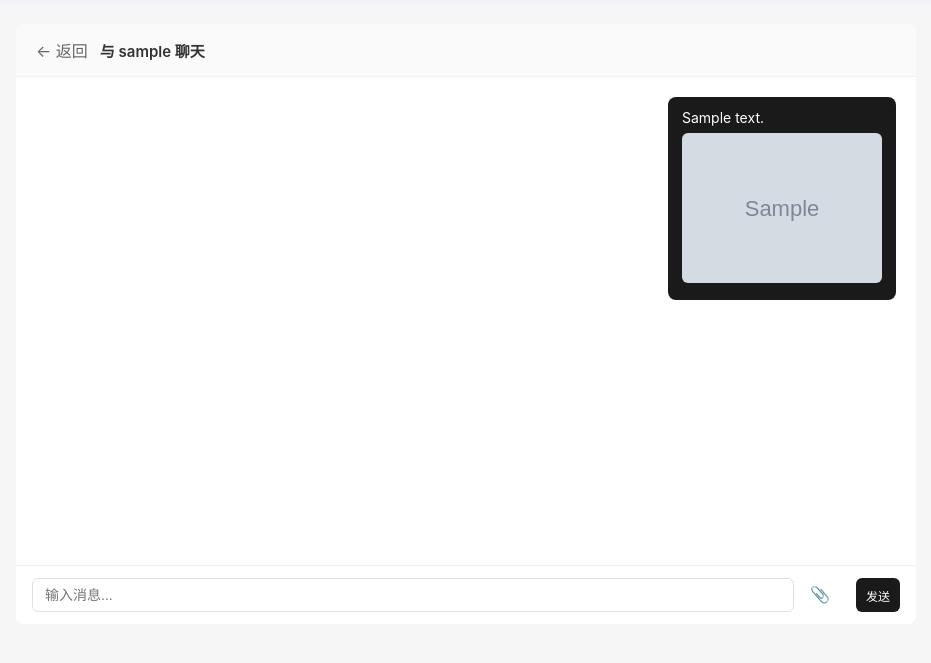
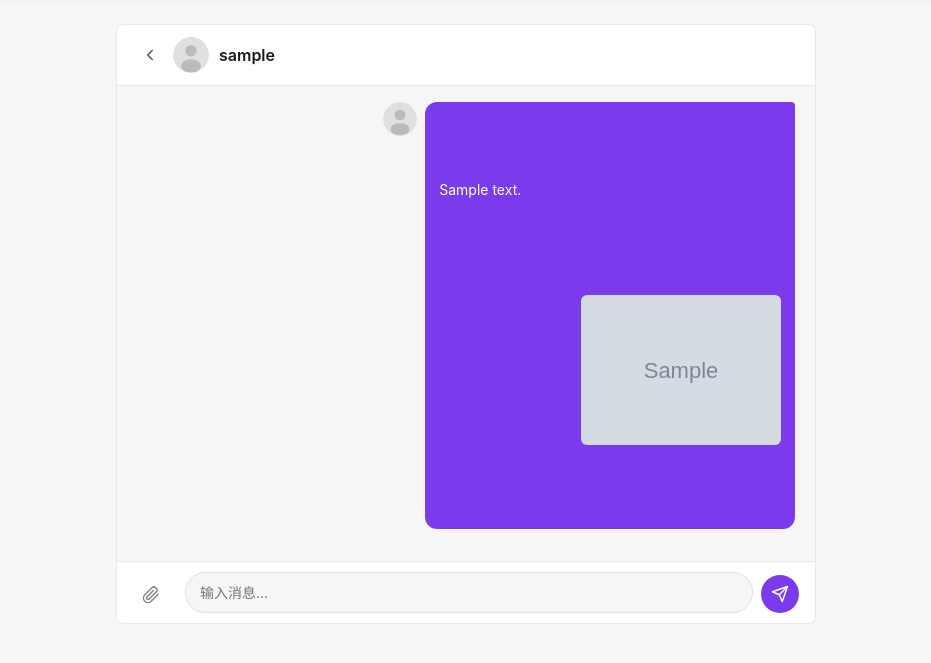
Before and after one commit to Jack1447/ThinkShare, a Flask app: page /chat/1 in a window 1280 px wide. Shown: the part 56-719 px from the top of the page, without its empty margins (174-1105 px from the left). Run offline with Flask 3, Linux system fonts and the light colour scheme; the visitor is signed in with stand-in values (Sample User, id 1); tables that the repository leaves empty hold one stand-in row (values such as "Sample post"); grey boxes marked "Sample" are stand-in pictures; some libraries are stand-ins or nearby versions.

Commit message:
fix chat and make top

```diff
--- a/forum_pkg/routes/forum.py
+++ b/forum_pkg/routes/forum.py
@@ -150,8 +150,8 @@ def register_forum_routes(app):
 
         if not content:
             flash('评论内容不能为空', 'error')
-        elif len(content) > 1000:
-            flash('评论不能超过 1000 个字符', 'error')
+        elif len(content) > 200:
+            flash('评论不能超过 200 个字符', 'error')
         else:
             comment = Comment(
                 post_id=post_id,
--- a/static/css/style.css
+++ b/static/css/style.css
@@ -453,17 +453,8 @@ a {
     color: #888;
 }
 
-.pin-badge {
-    background: #ede9fe;
-    color: #7c3aed;
-    padding: 1px 8px;
-    border-radius: 4px;
-    font-size: 12px;
-    font-weight: 500;
-    margin-right: 6px;
-    display: inline-flex;
-    align-items: center;
-    gap: 3px;
+.post-card.pinned {
+    background: linear-gradient(180deg, rgba(220,38,38,0.06) 0%, rgba(220,38,38,0.02) 40%, #fff 100%);
 }
 
 .pin-toggle-btn {
@@ -1316,43 +1307,58 @@ a {
 
 /* 聊天 */
 .chat-page {
-    max-width: 900px;
+    max-width: 700px;
     margin: 0 auto;
     width: 100%;
 }
 
 .chat-box {
-    background: #fff;
+    background: #f6f6f6;
     border-radius: 8px;
     overflow: hidden;
     display: flex;
     flex-direction: column;
     height: 600px;
+    border: 1px solid #e8e8e8;
 }
 
 .chat-header {
-    padding: 14px 20px;
-    border-bottom: 1px solid #f0f0f0;
-    font-size: 15px;
-    font-weight: 600;
-    background: #fafafa;
-    display: flex;
-    align-items: center;
-    gap: 12px;
+    padding: 12px 20px;
+    background: #fff;
+    border-bottom: 1px solid #e8e8e8;
+    font-size: 16px;
+    font-weight: 600;
+    display: flex;
+    align-items: center;
+    gap: 10px;
+    color: #1a1a1a;
+}
+
+.chat-header-avatar {
+    width: 36px;
+    height: 36px;
+    border-radius: 50%;
+    object-fit: cover;
+}
+
+.chat-header-name {
+    flex: 1;
 }
 
 .chat-back {
-    font-size: 16px;
-    color: #666;
-    font-weight: normal;
+    display: flex;
+    align-items: center;
+    color: #555;
+    padding: 4px;
+    border-radius: 4px;
 }
 
 .chat-back:hover {
-    color: #333;
+    background: #f0f0f0;
+    color: #1a1a1a;
 }
 
 .chat-limit-tag {
-    margin-left: auto;
     font-size: 12px;
     color: #999;
     font-weight: normal;
@@ -1361,60 +1367,152 @@ a {
     border-radius: 10px;
 }
 
-.chat-messages {
-    flex: 1;
-    overflow-y: auto;
-    padding: 20px;
-    display: flex;
-    flex-direction: column;
-    gap: 12px;
-}
-
-.chat-msg {
-    max-width: 70%;
-    padding: 10px 14px;
-    border-radius: 8px;
-    font-size: 14px;
-    line-height: 1.6;
-}
-
-.chat-msg.sent {
-    align-self: flex-end;
-    background: #1a1a1a;
-    color: #fff;
-}
-
-.chat-msg.received {
-    align-self: flex-start;
-    background: #f0f0f0;
-    color: #333;
-}
-
-.chat-input {
-    display: flex;
-    padding: 12px 16px;
-    border-top: 1px solid #f0f0f0;
-    gap: 10px;
-}
-
-.chat-input input {
-    flex: 1;
-    padding: 8px 12px;
-    border: 1px solid #e0e0e0;
-    border-radius: 6px;
-    font-size: 14px;
-    outline: none;
-}
-
-.chat-input input:focus {
-    border-color: #999;
-}
-
 .chat-limit {
     text-align: center;
     font-size: 12px;
     color: #999;
     margin-top: 6px;
+}
+
+.chat-messages {
+    flex: 1;
+    overflow-y: auto;
+    padding: 16px 20px;
+    display: flex;
+    flex-direction: column;
+    gap: 16px;
+    background: #f6f6f6;
+}
+
+.chat-msg-row {
+    display: flex;
+    align-items: flex-start;
+    gap: 8px;
+    max-width: 100%;
+}
+
+.chat-msg-row.sent {
+    flex-direction: row-reverse;
+}
+
+.chat-msg-avatar {
+    width: 34px;
+    height: 34px;
+    border-radius: 50%;
+    object-fit: cover;
+    flex-shrink: 0;
+}
+
+.chat-msg-bubble {
+    max-width: 65%;
+    padding: 10px 14px;
+    border-radius: 8px;
+    font-size: 14px;
+    line-height: 1.6;
+    word-break: break-word;
+    white-space: pre-wrap;
+}
+
+.chat-msg-bubble.sent {
+    background: #7c3aed;
+    color: #fff;
+    border-radius: 12px 4px 12px 12px;
+}
+
+.chat-msg-bubble.received {
+    background: #fff;
+    color: #333;
+    border-radius: 4px 12px 12px 12px;
+    box-shadow: 0 1px 2px rgba(0,0,0,0.05);
+}
+
+.chat-input-area {
+    display: flex;
+    padding: 10px 16px;
+    background: #fff;
+    border-top: 1px solid #e8e8e8;
+    gap: 8px;
+    align-items: flex-end;
+}
+
+.chat-input-area textarea {
+    flex: 1;
+    padding: 9px 14px;
+    border: 1px solid #e0e0e0;
+    border-radius: 20px;
+    font-size: 14px;
+    outline: none;
+    resize: none;
+    font-family: inherit;
+    line-height: 1.5;
+    max-height: 120px;
+    overflow-y: auto;
+    background: #f6f6f6;
+}
+
+.chat-input-area textarea:focus {
+    border-color: #8b5cf6;
+    background: #fff;
+}
+
+.chat-send-btn {
+    display: flex;
+    align-items: center;
+    justify-content: center;
+    width: 38px;
+    height: 38px;
+    border-radius: 50%;
+    border: none;
+    background: #7c3aed;
+    color: #fff;
+    cursor: pointer;
+    flex-shrink: 0;
+    transition: background 0.15s;
+}
+
+.chat-send-btn:hover {
+    background: #6d28d9;
+}
+
+.chat-send-btn:disabled {
+    background: #ccc;
+    cursor: not-allowed;
+}
+
+.chat-text { margin-bottom: 0; }
+
+.chat-image {
+    max-width: 200px;
+    max-height: 200px;
+    border-radius: 6px;
+    cursor: pointer;
+    margin-top: 4px;
+}
+
+.chat-file-btn {
+    display: flex;
+    align-items: center;
+    justify-content: center;
+    width: 36px;
+    height: 36px;
+    border-radius: 50%;
+    cursor: pointer;
+    color: #888;
+    flex-shrink: 0;
+    transition: background 0.15s;
+}
+
+.chat-file-btn:hover { background: #f0f0f0; color: #333; }
+
+.chat-file-btn input { display: none; }
+
+.chat-file-name {
+    font-size: 11px;
+    color: #999;
+    max-width: 80px;
+    overflow: hidden;
+    text-overflow: ellipsis;
+    white-space: nowrap;
 }
 
 /* 好友列表 */
@@ -1781,48 +1879,6 @@ a {
     background: #1a1a1a;
     color: #fff;
     border-color: #1a1a1a;
-}
-
-.chat-text { margin-bottom: 4px; }
-
-.chat-image {
-    max-width: 200px;
-    max-height: 200px;
-    border-radius: 6px;
-    cursor: pointer;
-}
-
-.chat-msg.sent .chat-file-link,
-.chat-msg.received .chat-file-link {
-    color: inherit;
-    text-decoration: underline;
-    font-size: 13px;
-}
-
-.chat-file-btn {
-    display: flex;
-    align-items: center;
-    justify-content: center;
-    width: 32px;
-    height: 32px;
-    border-radius: 6px;
-    cursor: pointer;
-    font-size: 16px;
-    transition: background 0.15s;
-    flex-shrink: 0;
-}
-
-.chat-file-btn:hover { background: #f0f0f0; }
-
-.chat-file-btn input { display: none; }
-
-.chat-file-name {
-    font-size: 11px;
-    color: #999;
-    max-width: 80px;
-    overflow: hidden;
-    text-overflow: ellipsis;
-    white-space: nowrap;
 }
 
 .report-trigger {
--- a/templates/chat.html
+++ b/templates/chat.html
@@ -1,6 +1,6 @@
 {% extends "base.html" %}
 
-{% block title %}与 {{ peer.nickname }} 聊天 - ThinkShare{% endblock %}
+{% block title %}{{ peer.nickname }} - ThinkShare{% endblock %}
 
 {% block content %}
 <div class="main-layout">
@@ -8,8 +8,9 @@
 
         <div class="chat-box">
             <div class="chat-header">
-                <a href="javascript:history.back()" class="chat-back">← 返回</a>
-                <span>与 {{ peer.nickname }} 聊天</span>
+                <a href="javascript:history.back()" class="chat-back"><svg width="18" height="18" viewBox="0 0 24 24" fill="none" stroke="currentColor" stroke-width="2" stroke-linecap="round" stroke-linejoin="round"><polyline points="15 18 9 12 15 6"/></svg></a>
+                <img class="chat-header-avatar" src="{{ peer.avatar_url }}" alt="avatar">
+                <span class="chat-header-name">{{ peer.nickname }}</span>
                 {% if chat_type == 'short' %}
                 <span class="chat-limit-tag" id="chat-limit-tag">短时 <span id="chat-count">{{ total_count }}</span>/10</span>
                 {% endif %}
@@ -18,7 +19,11 @@
             <div class="chat-messages" id="chat-messages">
                 {% if messages %}
                     {% for msg in messages %}
-                    <div class="chat-msg {{ 'sent' if msg.sender_id == session['user_id'] else 'received' }}">
+                    <div class="chat-msg-row {{ 'sent' if msg.sender_id == session['user_id'] else 'received' }}">
+                        {% if msg.sender_id != session['user_id'] %}
+                        <img class="chat-msg-avatar" src="{{ msg.sender.avatar_url }}" alt="avatar">
+                        {% endif %}
+                        <div class="chat-msg-bubble {{ 'sent' if msg.sender_id == session['user_id'] else 'received' }}">
                             {% if msg.content %}
                             <div class="chat-text">{{ msg.content }}</div>
                             {% endif %}
@@ -26,6 +31,10 @@
                                 <a href="{{ msg.file_url }}" target="_blank">
                                     <img class="chat-image" src="{{ msg.file_url }}" alt="{{ msg.file_name }}">
                                 </a>
+                            {% endif %}
+                        </div>
+                        {% if msg.sender_id == session['user_id'] %}
+                        <img class="chat-msg-avatar" src="{{ session.get('avatar_url', url_for('static', filename='img/default_avatar.svg')) }}" alt="avatar">
                         {% endif %}
                     </div>
                     {% endfor %}
@@ -36,19 +45,21 @@
                 {% endif %}
             </div>
 
-            <form method="POST" class="chat-input" id="chat-form" enctype="multipart/form-data">
-                <input type="text" name="content" id="chat-input-text" placeholder="输入消息..."
-                    {% if chat_type == 'short' and total_count >= 10 %}disabled{% endif %}>
+            <form method="POST" class="chat-input-area" id="chat-form" enctype="multipart/form-data">
                 {% if chat_type == 'long' %}
                 <label class="chat-file-btn" title="发送文件">
-                    📎
+                    <svg width="18" height="18" viewBox="0 0 24 24" fill="none" stroke="currentColor" stroke-width="2" stroke-linecap="round" stroke-linejoin="round"><path d="M21.44 11.05l-9.19 9.19a6 6 0 0 1-8.49-8.49l9.19-9.19a4 4 0 0 1 5.66 5.66l-9.2 9.19a2 2 0 0 1-2.83-2.83l8.49-8.48"/></svg>
                     <input type="file" name="file" id="chat-file-input" accept="image/*"
                         onchange="onFileSelected(this)">
                 </label>
                 <span id="file-name" class="chat-file-name"></span>
                 {% endif %}
-                <button type="submit" class="btn btn-sm btn-reply-submit" id="chat-send-btn"
-                    {% if chat_type == 'short' and total_count >= 10 %}disabled{% endif %}>发送</button>
+                <textarea name="content" id="chat-input-text" placeholder="输入消息..." rows="1"
+                    {% if chat_type == 'short' and total_count >= 10 %}disabled{% endif %}></textarea>
+                <button type="submit" class="chat-send-btn" id="chat-send-btn"
+                    {% if chat_type == 'short' and total_count >= 10 %}disabled{% endif %}>
+                    <svg width="18" height="18" viewBox="0 0 24 24" fill="none" stroke="currentColor" stroke-width="2" stroke-linecap="round" stroke-linejoin="round"><line x1="22" y1="2" x2="11" y2="13"/><polygon points="22 2 15 22 11 13 2 9 22 2"/></svg>
+                </button>
             </form>
 
             {% if chat_type == 'short' %}
@@ -81,9 +92,17 @@
     var userId = {{ session['user_id'] }};
     var peerId = {{ peer.id }};
     var peerNickname = '{{ peer.nickname }}';
+    var peerAvatar = '{{ peer.avatar_url }}';
+    var myAvatar = '{{ session.get("avatar_url", url_for("static", filename="img/default_avatar.svg")) }}';
     var totalCount = {{ total_count or 0 }};
 
     if (box) { box.scrollTop = box.scrollHeight; }
+
+    function autoResize() {
+        input.style.height = 'auto';
+        input.style.height = Math.min(input.scrollHeight, 120) + 'px';
+    }
+    input.addEventListener('input', autoResize);
 
     var socket = io();
 
@@ -95,10 +114,32 @@
         if (emptyEl) { emptyEl.style.display = 'none'; emptyEl = null; }
 
         var isMine = msg.sender_id === userId;
-        var div = document.createElement('div');
-        div.className = 'chat-msg ' + (isMine ? 'sent' : 'received');
-        div.innerHTML = '<div class="chat-text">' + escapeHtml(msg.content) + '</div>';
-        box.appendChild(div);
+        var row = document.createElement('div');
+        row.className = 'chat-msg-row ' + (isMine ? 'sent' : 'received');
+
+        var avatarSrc = isMine ? myAvatar : peerAvatar;
+        if (!isMine) {
+            var avatar = document.createElement('img');
+            avatar.className = 'chat-msg-avatar';
+            avatar.src = avatarSrc;
+            avatar.alt = 'avatar';
+            row.appendChild(avatar);
+        }
+
+        var bubble = document.createElement('div');
+        bubble.className = 'chat-msg-bubble ' + (isMine ? 'sent' : 'received');
+        bubble.innerHTML = '<div class="chat-text">' + escapeHtml(msg.content) + '</div>';
+        row.appendChild(bubble);
+
+        if (isMine) {
+            var avatarR = document.createElement('img');
+            avatarR.className = 'chat-msg-avatar';
+            avatarR.src = avatarSrc;
+            avatarR.alt = 'avatar';
+            row.appendChild(avatarR);
+        }
+
+        box.appendChild(row);
         box.scrollTop = box.scrollHeight;
 
         if (chatType === 'short' && !isMine) {
@@ -117,13 +158,11 @@
         return div.innerHTML;
     }
 
-    window.onFileSelected = function(input) {
-        if (input.files && input.files[0]) {
-            if (fileNameEl) fileNameEl.textContent = input.files[0].name;
-            sendBtn.textContent = '上传';
+    window.onFileSelected = function(el) {
+        if (el.files && el.files[0]) {
+            if (fileNameEl) fileNameEl.textContent = el.files[0].name;
         } else {
             if (fileNameEl) fileNameEl.textContent = '';
-            sendBtn.textContent = '发送';
         }
     };
 
@@ -131,9 +170,7 @@
         var text = input.value.trim();
         var hasFile = fileInput && fileInput.files && fileInput.files.length > 0;
 
-        if (hasFile) {
-            return;
-        }
+        if (hasFile) return;
 
         e.preventDefault();
         if (!text) return;
@@ -152,6 +189,7 @@
         });
 
         input.value = '';
+        input.style.height = 'auto';
         input.focus();
 
         if (chatType === 'short') {
--- a/templates/forum.html
+++ b/templates/forum.html
@@ -18,7 +18,7 @@
     <main class="main-content">
         {% if pagination.items %}
             {% for post in pagination.items %}
-            <div class="post-card" data-post-url="{{ url_for('post_detail', post_id=post.id) }}" onclick="location.href=this.getAttribute('data-post-url')">
+            <div class="post-card {{ 'pinned' if post.is_pinned else '' }}" data-post-url="{{ url_for('post_detail', post_id=post.id) }}" onclick="location.href=this.getAttribute('data-post-url')">
                 <div class="post-card-header">
                     <img class="post-card-avatar" src="{{ post.author.avatar_url }}" alt="avatar">
                     <a href="{{ url_for('user_profile', user_id=post.user_id) }}" class="post-card-author-link" onclick="event.stopPropagation()">{{ post.author.nickname }}</a>
@@ -30,7 +30,6 @@
                     {% endif %}
                 </div>
                 <div class="post-card-title">
-                    {% if post.is_pinned %}<span class="pin-badge"><svg width="12" height="12" viewBox="0 0 24 24" fill="#7c3aed" stroke="#7c3aed" stroke-width="2.5" stroke-linecap="round" stroke-linejoin="round"><path d="M15 4.5l-4 4L7 10l-1.5 1.5 7 7L14 17l1.5-4 4-4"/><line x1="9" y1="15" x2="4.5" y2="19.5"/><line x1="14.5" y1="4" x2="20" y2="9.5"/></svg> 置顶</span>{% endif %}
                     {{ post.title }}</div>
                 <div class="post-card-summary">{{ post.content_plain }}</div>
                 <div class="post-card-footer">
--- a/templates/post_detail.html
+++ b/templates/post_detail.html
@@ -71,7 +71,6 @@
             </div>
 
             <h1 class="post-detail-title">
-                {% if post.is_pinned %}<span class="pin-badge"><svg width="12" height="12" viewBox="0 0 24 24" fill="#7c3aed" stroke="#7c3aed" stroke-width="2.5" stroke-linecap="round" stroke-linejoin="round"><path d="M15 4.5l-4 4L7 10l-1.5 1.5 7 7L14 17l1.5-4 4-4"/><line x1="9" y1="15" x2="4.5" y2="19.5"/><line x1="14.5" y1="4" x2="20" y2="9.5"/></svg> 置顶</span>{% endif %}
                 {{ post.title }}</h1>
 
             <div class="post-detail-body markdown-body">{{ post_content_html | safe }}</div>
--- a/templates/search.html
+++ b/templates/search.html
@@ -41,7 +41,7 @@
         {% if search_type == 'post' %}
             {% if pagination and pagination.items %}
                 {% for post in pagination.items %}
-                <div class="post-card" data-post-url="{{ url_for('post_detail', post_id=post.id) }}" onclick="location.href=this.getAttribute('data-post-url')">
+                <div class="post-card {{ 'pinned' if post.is_pinned else '' }}" data-post-url="{{ url_for('post_detail', post_id=post.id) }}" onclick="location.href=this.getAttribute('data-post-url')">
                     <div class="post-card-header">
                         <img class="post-card-avatar" src="{{ post.author.avatar_url }}" alt="avatar">
                         <a href="{{ url_for('user_profile', user_id=post.user_id) }}" class="post-card-author-link" onclick="event.stopPropagation()">{{ post.author.nickname }}</a>
@@ -53,7 +53,6 @@
                         {% endif %}
                     </div>
                     <div class="post-card-title">
-                        {% if post.is_pinned %}<span class="pin-badge"><svg width="12" height="12" viewBox="0 0 24 24" fill="#7c3aed" stroke="#7c3aed" stroke-width="2.5" stroke-linecap="round" stroke-linejoin="round"><path d="M15 4.5l-4 4L7 10l-1.5 1.5 7 7L14 17l1.5-4 4-4"/><line x1="9" y1="15" x2="4.5" y2="19.5"/><line x1="14.5" y1="4" x2="20" y2="9.5"/></svg> 置顶</span>{% endif %}
                         {{ post.title }}</div>
                     <div class="post-card-summary">{{ post.content_plain }}</div>
                     <div class="post-card-footer">
```
Also changed, not shown: README.md, static/img/banner.svg (deleted), static/img/logo.png (added). Lines whose indentation alone changed are shown as unchanged.
